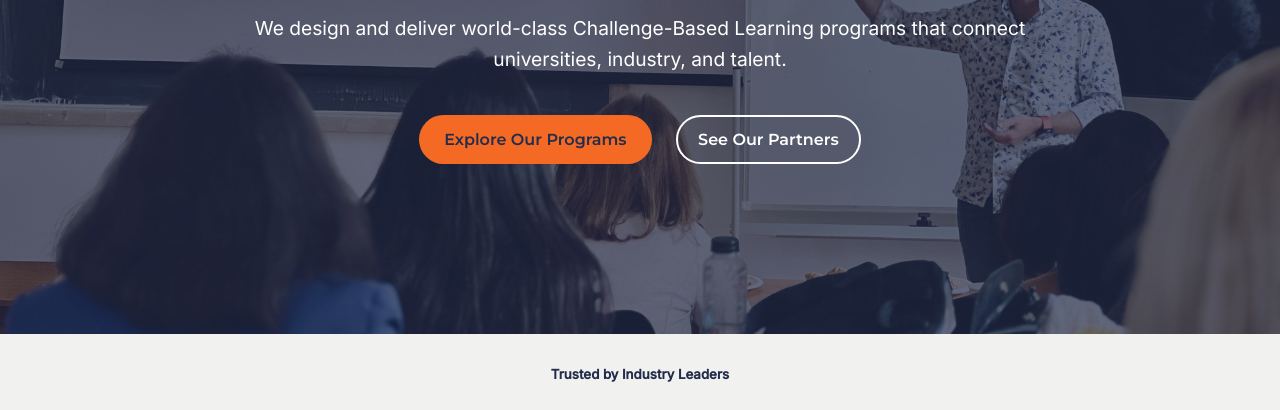
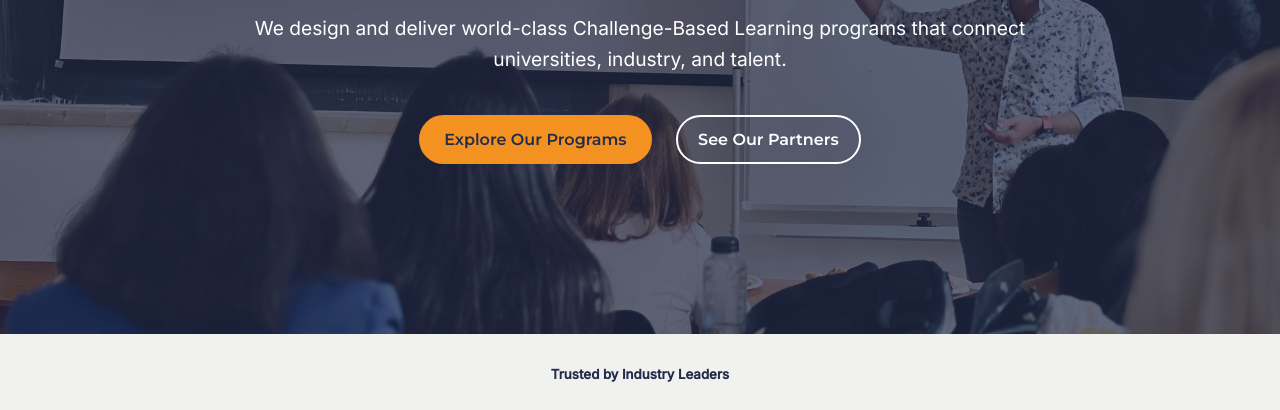
Before and after one commit to SUJATHA-AMBALLA/Kimisitik, a plain HTML site: page index.html in a window 1280 px wide. Shown: the part 313-723 px from the top of the page. Drawn offline with Linux system fonts and the light colour scheme.

Commit message:
Logo color change

```diff
--- a/css/styles.css
+++ b/css/styles.css
@@ -1,6 +1,6 @@
 /* ===== Variables ===== */
 :root {
-  --orange: #F46A25;
+  --orange: #f39221;
   --charcoal: #232D4B;
   --white: #FFFFFF;
   --light-gray: #F1F1EF;
```
